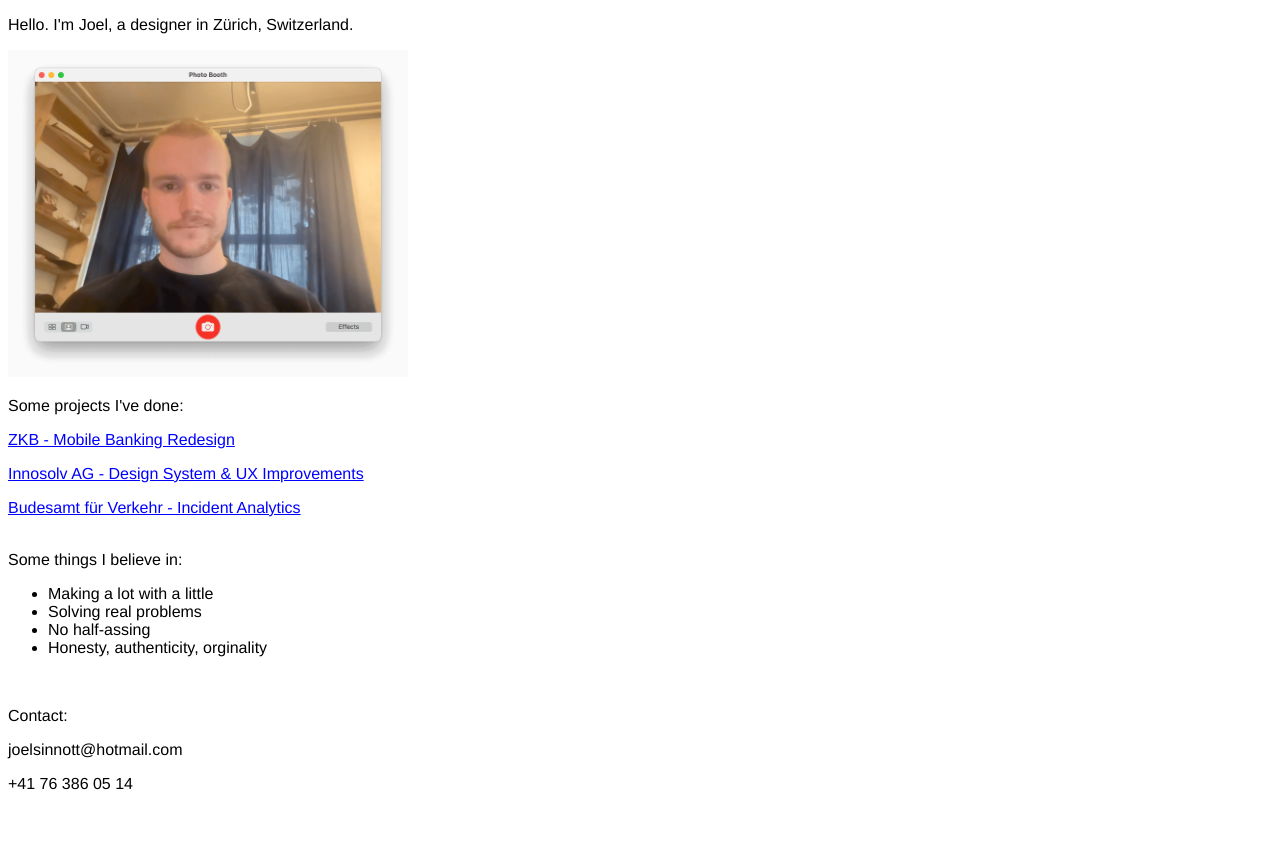
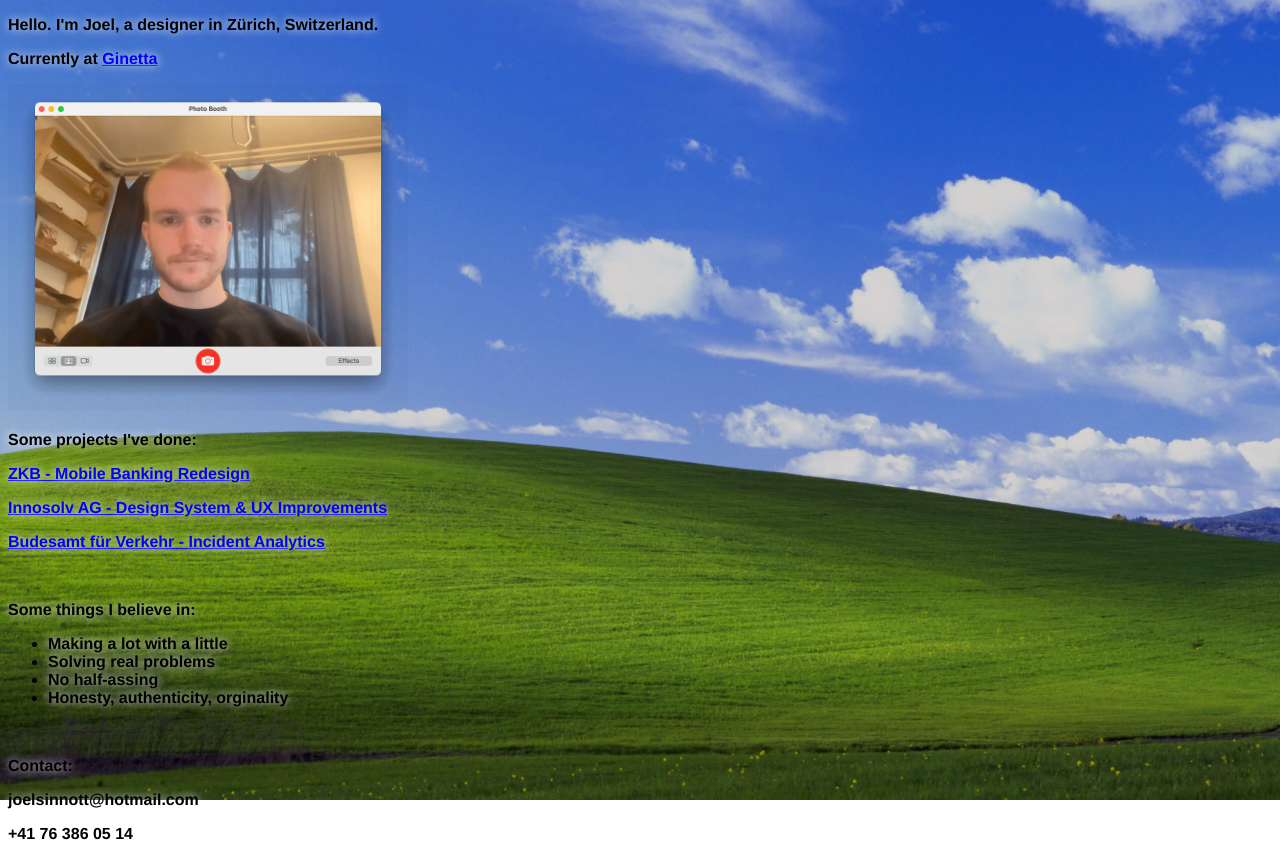
Before and after one commit to joelsinnott/portfolio, a plain HTML site: page index.html in a window 1280 px wide. Before the commit the page ends 809 px from the top, so only its background shows below. Drawn offline with Linux system fonts and the light colour scheme.

Commit message:
fucking up the site

```diff
--- a/index.html
+++ b/index.html
@@ -13,12 +13,13 @@
 </head>
   <body>
     <p>Hello. I'm Joel, a designer in Zürich, Switzerland.</p>
+    <p>Currently at <a href="https://ginetta.net" target="_blank">Ginetta</a></p>
     <img src="static/img/joel/joel-1.png" class="joel-image">
     <p>Some projects I've done:</p>
     <a href="https://ginetta.net/zkb-mobile-app" target="_blank"><p>ZKB - Mobile Banking Redesign</p></a>
     <a href="https://ginetta-website.preview.cloud.ginetta.dev/preview/innosolv-design-system" target="_blank"><p>Innosolv AG - Design System & UX Improvements</p></a>
     <a href="https://ginetta-website.preview.cloud.ginetta.dev/preview/bav-simo-tool" target="_blank"><p>Budesamt für Verkehr - Incident Analytics</p></a><br>
-    Some things I believe in:
+    <p>Some things I believe in:</p>
     <ul>
         <li>Making a lot with a little</li>
         <li>Solving real problems</li>
--- a/style.css
+++ b/style.css
@@ -1,5 +1,21 @@
 html {
   font-family: helvetica;
+}
+
+html, body {
+  height: 100%;
+}
+
+p, a, li{
+  text-shadow: 0px 0px 10px white;
+  font-weight: 800;
+}
+
+body {
+  background-image: linear-gradient(rgba(0, 0, 0, 0.15), rgba(0, 0, 0, 0.15)), url(static/img/bliss.jpg);
+  background-size: cover;
+  background-position: center center;
+  background-repeat: no-repeat;
 }
 
 .spacer {
```
Also changed, not shown: static/img/bliss.jpg (added).
